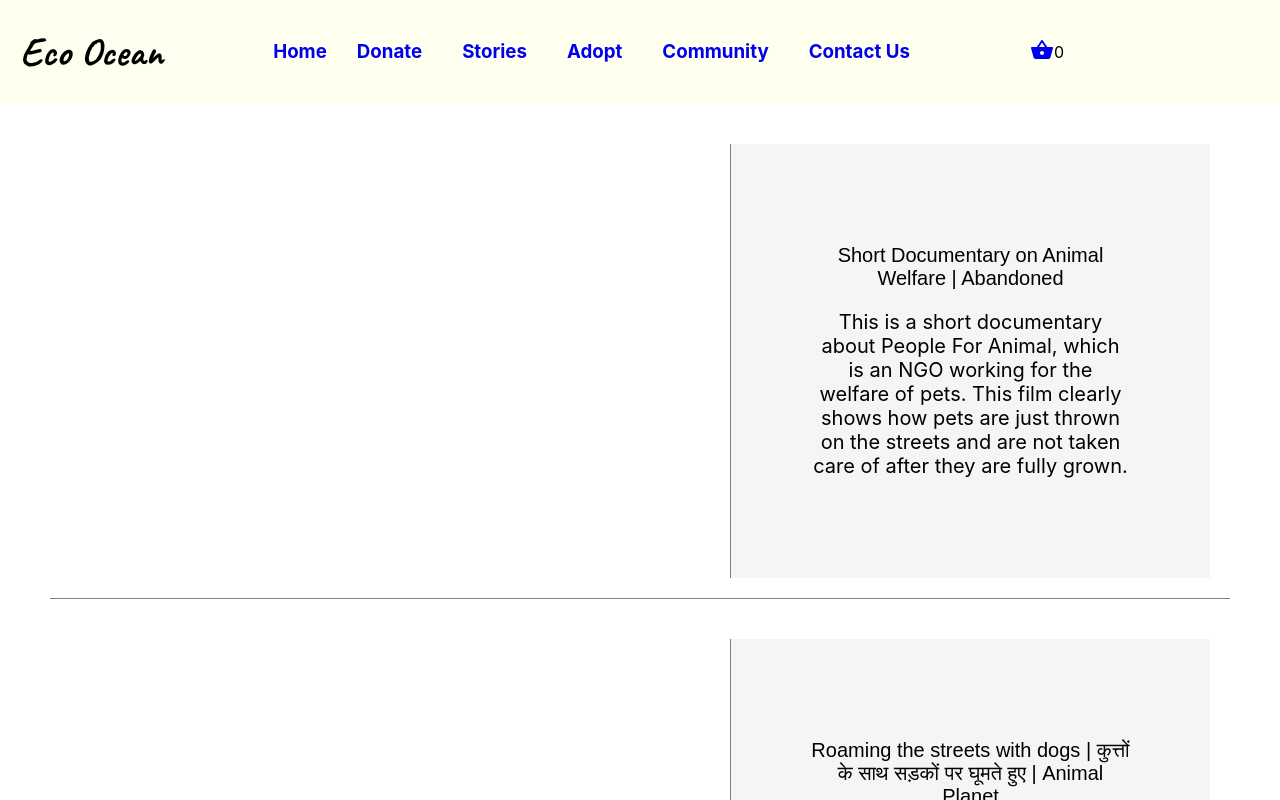
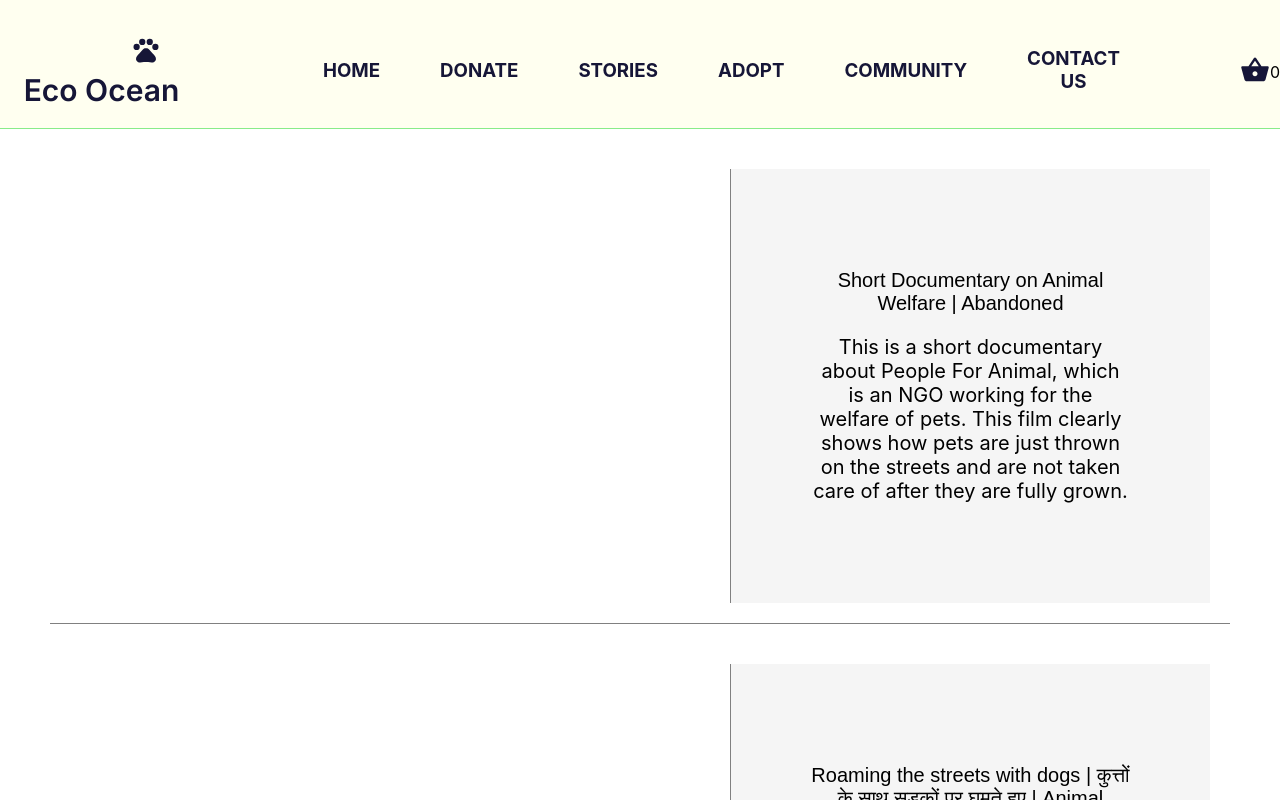
Before and after one commit to Axe-Pearl/Eco-Ocean, a React (Create React App) app: page /stories in a window 1280 px wide. Shown: the top 800 px of the page. Built offline with nearby package versions, Linux system fonts and the light colour scheme.

Commit message:
Home page design update 1.1

```diff
--- a/src/header.css
+++ b/src/header.css
@@ -1,10 +1,13 @@
 
 /* header */
 @import url('https://fonts.googleapis.com/css2?family=Caveat:wght@700&display=swap');
-
+@import url('https://fonts.googleapis.com/css2?family=Roboto+Slab&display=swap');
+@import url('https://fonts.googleapis.com/css2?family=Inter:wght@600&display=swap');
 .header{
     display: flex;
     background-color: ivory;
+    border-bottom: solid 1px rgb(137, 236, 137);
+    position: sticky;
 }
 .header-options{
   display: flex;
@@ -12,21 +15,38 @@
   flex-direction: row;
   margin-left: 100px;
 }
+.Logo{
+  margin-left: 100px;
+  margin-right:10px;
+  margin-top: 15px;
+  color:#161637;
+}
 .title{
     margin-left: 20px;
-    margin-bottom: 27px;
-    font-family: 'Caveat', cursive;
-    font-size:40px;
+    margin-top: 20px;
+    font-family: 'Inter', sans-serif;;
+    font-size:30px;
+    text-decoration: none;
+    color:#161637;
+}
+.linkero{
+  text-decoration: none;
 }
 .options{
     margin: 10px;
+    margin-top: 16px;
+    margin-left: 20px;
     text-decoration: none;
+    color:#161637;
 }
 
 .basket-container{
-
+  margin-top: 16px;
   display: flex;
   align-items: center;
   flex-direction: row;
   margin-left: 100px;
 }
+.basket{
+  color:#161637;
+}
--- a/src/header.js
+++ b/src/header.js
@@ -1,5 +1,7 @@
 import React from 'react';
 import ShoppingBasketIcon from '@material-ui/icons/ShoppingBasket';
+import PetsIcon from '@material-ui/icons/Pets';
+import EcoIcon from '@material-ui/icons/Eco';
 import { useStateValue } from './StateProvider';
 import { Link } from "react-router-dom";
 import "./header.css";
@@ -9,17 +11,17 @@ function Header() {
         <div>
              {/* header */}
              <div className="header">
-                <h1 className="title">Eco Ocean</h1>
+                <Link to="/" className="linkero"><h1 className="title"><PetsIcon classes={{ root: 'Logo'}} style={{ fontSize: 30 }}/>Eco Ocean</h1></Link>
                 <div className="header-options">
-                    <Link to="/" className="options"><h3 >Home</h3></Link>
-                    <Link to="/" className="options"><h3 className="options">Donate</h3></Link>
-                    <Link to="/stories" className="options"><h3 className="options">Stories</h3></Link>
-                    <Link to="/adopt" className="options"><h3 className="options">Adopt</h3></Link>
-                    <Link to="/" className="options"><h3 className="options">Community</h3></Link>
-                    <Link to="/" className="options"><h3 className="options">Contact Us</h3></Link>
+                    <Link to="/" className="options"><h3 className="options">HOME</h3></Link>
+                    <Link to="/" className="options"><h3 className="options">DONATE</h3></Link>
+                    <Link to="/stories" className="options"><h3 className="options">STORIES</h3></Link>
+                    <Link to="/adopt" className="options"><h3 className="options">ADOPT</h3></Link>
+                    <Link to="/" className="options"><h3 className="options">COMMUNITY</h3></Link>
+                    <Link to="/" className="options"><h3 className="options">CONTACT US</h3></Link>
                 </div>
                 <div className="basket-container">
-                    <Link to="/checkout"><ShoppingBasketIcon className="basket" /></Link>
+                    <Link to="/checkout"><ShoppingBasketIcon classes={{ root: 'basket'}} style={{ fontSize: 30 }} /></Link>
                     <medium>{basket.length}</medium>
                 </div>
             </div>
--- a/src/home.css
+++ b/src/home.css
@@ -1,24 +1,21 @@
-@import url('https://fonts.googleapis.com/css2?family=Dancing+Script:wght@500&display=swap');
+/* @import url('https://fonts.googleapis.com/css2?family=Dancing+Script:wght@500&display=swap');
 @import url('https://fonts.googleapis.com/css2?family=Big+Shoulders+Stencil+Display:wght@300&display=swap');
-@import url('https://fonts.googleapis.com/css2?family=Indie+Flower&display=swap');
-
+@import url('https://fonts.googleapis.com/css2?family=Indie+Flower&display=swap'); */
+@import url('https://fonts.googleapis.com/css2?family=Inter:wght@100&display=swap');
 /* app-brief middle */
 .app-brief{
-    height: 550px;
     display: flex;
+    flex-direction: row;
+    background-color: blanchedalmond;
  }
-.poster-img{
-  display: flex-inline;
-  height:400px;
-  width:400px;
-  padding: 30px;
-  object-fit: contain;
-}
 
 .app-intro{
-    margin-left: 50px;
+    display: flex;
+    flex-direction: row;
+    margin-top: 150px;
+    margin-left: 10px;
 }
-.quote{
+/* .quote{
 font-family: 'Dancing Script', cursive;
 font-size: 65px;
 font-style: normal;
@@ -33,26 +30,41 @@ margin-left:10px;
     font-family: 'Big Shoulders Stencil Display', cursive;
     font-size: 50px;
     margin-top: -10px;
-}
+} */
 
 .description{
-    font-size: 30px;
-    font-family:Georgia, 'Times New Roman', Times, serif;
-    line-height: 1;
-    letter-spacing: 0.2em;
+    margin-bottom:20px;
+    margin-left: 20px;
+    font-size: 62px;
+    font-family:'Inter', sans-serif;
+    color:#161637;
+    font-weight: 600;
+}
+.donate-line{
+    font-size: 'Inter',sans-serif;
+    font-size: 25px;
+    color:#161637;
 }
 .donate_button{
-    width:300px;
-    height: 80px;
+    width:200px;
+    height: 55px;
     border-color: black;
-    background-color: white;
-    border-width: 2px;
+    background-color:#3D3DC3;
+    font-family:'Inter', sans-serif ;
+    font-size: 14px;
+    font-weight:600;
+    letter-spacing: 0.98px;
+    text-decoration: none solid rgb(255,255,255);
+    color:white;
+    line-height: 14px;
+    border-radius: 5px;
     transition: 1s;
+    margin-bottom: 100px;
 }
 .donate_button:after{
     font-size: larger;
     content:"DONATE";
-    font-family: Verdana, Geneva, Tahoma, sans-serif;
+    font-family:'Inter', sans-serif ;
     transition: 1s;
 }
 .donate_button:hover:after{
@@ -60,8 +72,24 @@ margin-left:10px;
     transition-duration: 1.5s;
     content: "CLICK ME";
 }
-
+/* .image-container1{
+   position: absolute;
+} */
+.screen{
+    position: absolute;
+}
+.screen2{
+ height: 400px;
+ width: 400px;
+ margin-top: -16px;
+ margin-left:155px;
+ object-fit: contain;
+ box-shadow: black;
+}
 /* learn more */
+.learn-more{
+    margin-top: 100px;
+}
 .qrcode{
     position: absolute;
 }
--- a/src/home.js
+++ b/src/home.js
@@ -7,15 +7,17 @@ function Home() {
         <div>
              {/* app-brief middle */}
             <div className="app-brief">
-              <img className="poster-img" src="../Images/app-poster1.jpg"></img>
               <div className="app-intro">
-                  <medium className="quote">' Vasudev Kutumbkam '</medium>
-                  <p className="quote-mean">The Whole Universe is our Family</p>
                   <div className="app-aim">
                     <p className="description">Millions of Street Animals</p>
                     <p className="description">are living in bad Condition</p>
                     <p className="description">Let's help them...</p>
+                    <p className="donate-line">Your Contribution matters, Express Your Soul and Donate </p>
                     <button className="donate_button" type="button" ></button>
+                   </div>
+                   <div className="image-container1">
+                       <img className="screen" src="../Images/intro-section-image01.svg"></img>
+                       <img  className="screen screen2" src="../Images/helppets.jpg"></img>
                    </div>
               </div>
             </div>
```
Also changed, not shown: public/Images/helppets.jpg (added), public/Images/intro-section-image01.svg (added).
